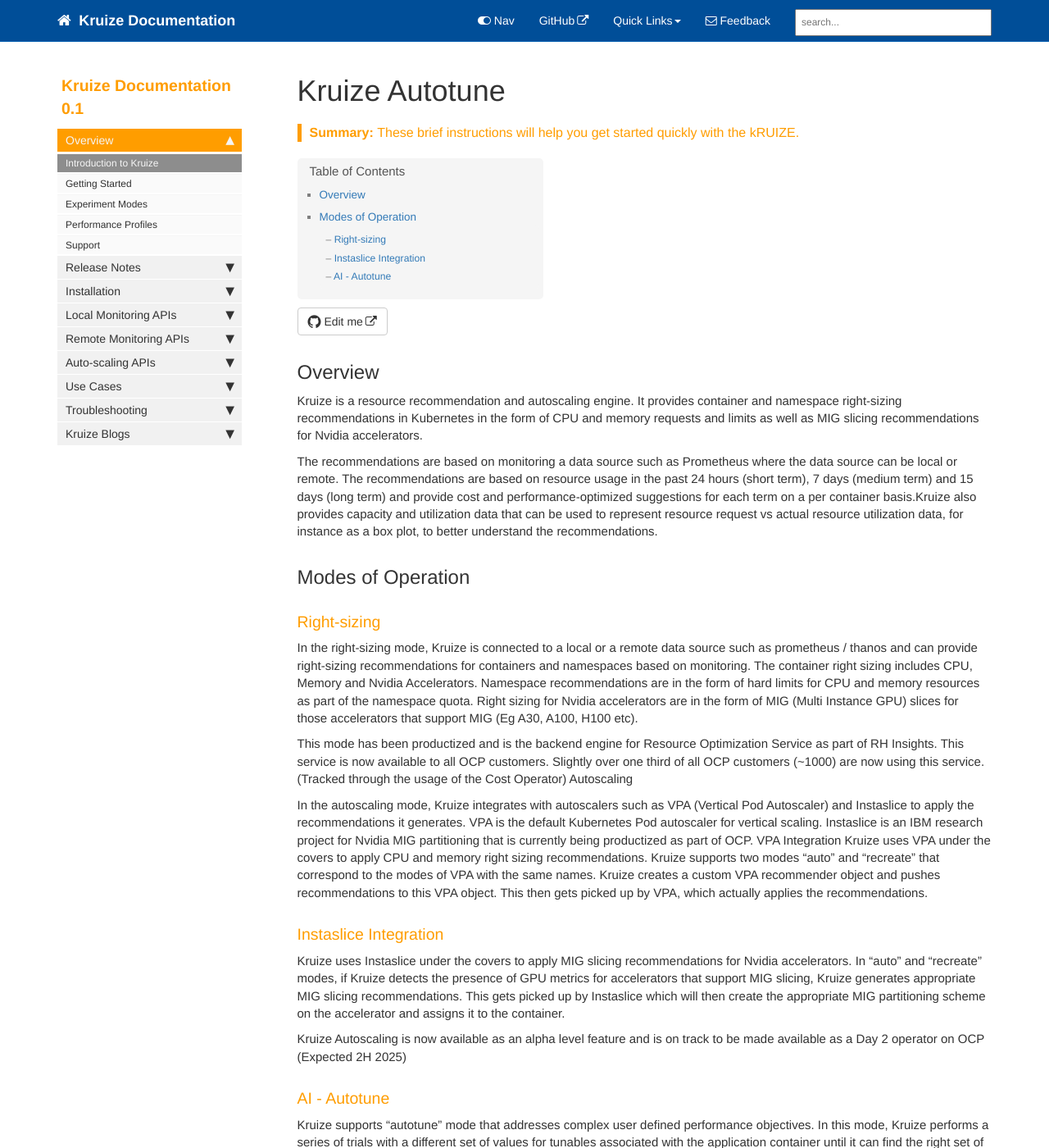
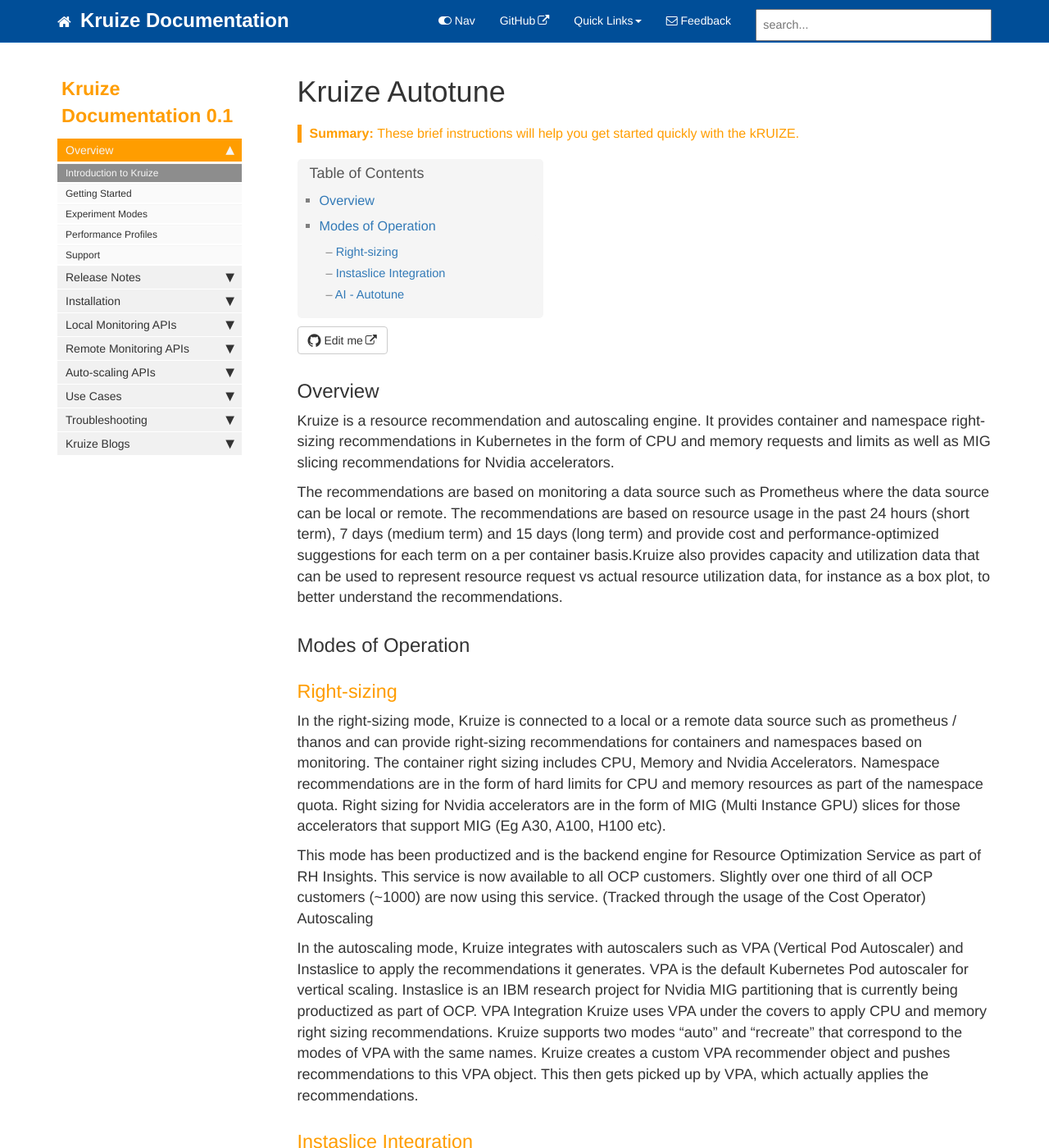
Before and after one commit to shekhar316/kruize-web, a Jekyll site: the page built from docs/index.md, in a window 1280 px wide and 1400 px high. Shown: the whole window at 82% size. Built offline with Jekyll 4.4.1, drawn with Linux system fonts in a browser that asks for light colours; comment, search, counter and statistics services are not loaded.

Commit message:
Update customstyles.css

```diff
--- a/docs/css/customstyles.css
+++ b/docs/css/customstyles.css
@@ -1,5 +1,5 @@
 body {
-    font-size:15px;
+    font-size:18px;
 }
 
 .bs-callout {
@@ -421,8 +421,9 @@
 }
 
 span.projectTitle {
-    font-family: Helvetica;
+    font-family: Arial, sans-serif;
     font-weight: bold;
+    font-size: 24px;
 }
 
 .footer {
```
